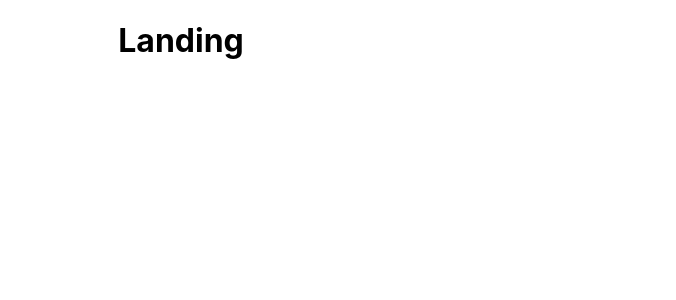
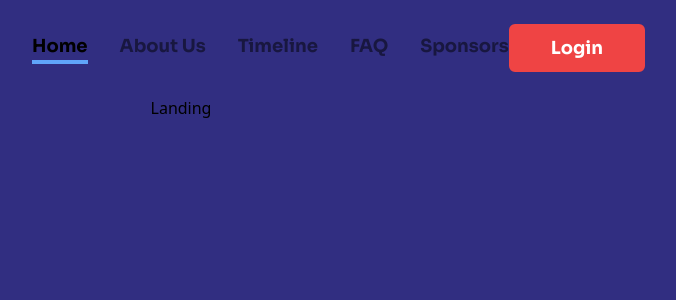
Before and after one commit to Cha195/QR-Child-Tracker, a React (Create React App) app: page / in a window 1280 px wide. Shown: the top 300 px of the page, without its empty margins (459-1135 px from the left). Built offline with nearby package versions, Linux system fonts and the light colour scheme.

Commit message:
feat: add navbar

```diff
--- a/public/index.html
+++ b/public/index.html
@@ -7,7 +7,7 @@
     <meta name="theme-color" content="#000000" />
     <meta
       name="description"
-      content="Web site created using create-react-app"
+      content="Child Tracker"
     />
     <link rel="apple-touch-icon" href="%PUBLIC_URL%/logo192.png" />
     <!--
@@ -24,7 +24,7 @@
       work correctly both with client-side routing and a non-root public URL.
       Learn how to configure a non-root public URL by running `npm run build`.
     -->
-    <title>React App</title>
+    <title>Child Tracker</title>
   </head>
   <body>
     <noscript>You need to enable JavaScript to run this app.</noscript>
--- a/src/App.js
+++ b/src/App.js
@@ -1,15 +1,28 @@
+import React, { useState } from 'react'
 import './App.css'
-import { BrowserRouter, Route, Redirect } from 'react-router-dom'
+import { BrowserRouter, Switch, Route, Redirect } from 'react-router-dom'
 import Home from './Pages/Home'
 import Landing from './Pages/Landing'
+import Navbar from './Components/Navbar'
 
 function App () {
+  const [navlinksOpen, setNavlinksOpen] = useState(false)
+
   return (
     <div className='App'>
       <BrowserRouter>
-        <Route exact path='/' component={Landing} />
-        <Route exact path='/home' component={Home} />
-        <Redirect to='/' />
+        <Navbar
+          navlinksOpen={navlinksOpen}
+          setNavlinksOpen={setNavlinksOpen}
+        />
+        {navlinksOpen && (
+          <div className='bg-white fixed top-0 left-0 opacity-50 z-30 w-screen h-full transition-all ease-in-out duration-300' />
+        )}
+        <Switch>
+          <Route exact path='/' component={Landing} />
+          <Route exact path='/home' component={Home} />
+          <Redirect to='/' />
+        </Switch>
       </BrowserRouter>
     </div>
   )
--- /dev/null
+++ b/src/Components/Navbar.jsx
@@ -0,0 +1,210 @@
+import React, { useEffect, useState, useRef } from 'react'
+import { useLocation, useHistory } from 'react-router-dom'
+import '../Styles/Navbar.css'
+
+const Navbar = ({
+  navlinksOpen,
+  setNavlinksOpen
+}) => {
+  const [startAnimation, setStartAnimation] = useState(true)
+  const location = useLocation()
+  const history = useHistory()
+
+  const pathname = location.pathname
+  const [navbarBg, setNavbarBg] = useState(false)
+
+  const navbarMobileRef = useRef(null)
+
+  // route we should go to
+  const [destination, setDestination] = useState(pathname)
+
+  useEffect(() => {
+    const handleClickOutside = (event) => {
+      if (
+        navbarMobileRef.current &&
+        !navbarMobileRef.current.contains(event.target)
+      ) {
+        setNavlinksOpen(false)
+      }
+    }
+    document.addEventListener('mousedown', handleClickOutside)
+
+    return () => {
+      document.removeEventListener('mousedown', handleClickOutside)
+    }
+  }, [navbarMobileRef, setNavlinksOpen])
+
+  const handleClick = (route) => {
+    if (!startAnimation) {
+      const dest = route
+      const currentStation = pathname
+      setNavlinksOpen(false)
+
+      if (dest && currentStation !== dest) {
+        setStartAnimation(true)
+        setDestination(dest)
+      }
+    }
+  }
+
+  useEffect(() => {
+    history.push(destination)
+    setStartAnimation(false)
+  }, [destination, history])
+
+  window.addEventListener('scroll', () => {
+    if (window.scrollY > 0) {
+      setNavbarBg(true)
+    } else {
+      setNavbarBg(false)
+    }
+  })
+
+  const handleNavbarOpen = () => {
+    setNavlinksOpen(!navlinksOpen)
+  }
+
+  return (
+    <>
+      {/* Navbar */}
+      <div
+        className={`fixed z-40 h-16 lg:h-20 w-full ${navbarBg ? 'bg-indigo-900 bottom-shadow' : ''} transition-all duration-300 ease-in-out`}
+      >
+        {/* Navbar Mobile */}
+        <div>
+          <div className='z-40 w-36 h-full lg:hidden'>
+            {/* Hamburger */}
+            <div
+              onClick={handleNavbarOpen}
+              className='z-40 flex flex-col mt-5 ml-5 justify-between w-8 h-5 transition-all ease-in-out duration-300 cursor-pointer lg:invisible'
+            >
+              <span
+                className='h-1 w-full rounded-lg bg-black'
+              />
+              <span
+                className='h-1 w-full rounded-lg bg-black'
+              />
+              <span
+                className='h-1 w-full rounded-lg bg-black'
+              />
+            </div>
+            {/* Links mobile */}
+            <div
+              ref={navbarMobileRef}
+              className={`bg-white text-black w-60 h-full flex flex-col font-sora items-center text-left top-0 z-60 transition-all ease-in-out duration-300 ${
+                navlinksOpen ? 'left-0 fixed' : '-left-96 absolute'
+              }`}
+            >
+              <div className='close' onClick={handleNavbarOpen} />
+              <h4
+                className={`nav-link ${
+                  pathname === '/' && 'nav-link-active'
+                } mt-32 mb-10 ${
+                  !startAnimation ? 'cursor-pointer hover:opacity-100' : ''
+                }`}
+                onClick={() => handleClick('/')}
+              >
+                Home
+              </h4>
+              <h4
+                className={`nav-link ${
+                  pathname === '/about' && 'nav-link-active'
+                } mb-10 ${
+                  !startAnimation ? 'cursor-pointer hover:opacity-100' : ''
+                }`}
+                onClick={() => handleClick('/about')}
+              >
+                About Us
+              </h4>
+              <h4
+                className={`nav-link ${
+                  pathname === '/timeline' && 'nav-link-active'
+                } mb-10 ${
+                  !startAnimation ? 'cursor-pointer hover:opacity-100' : ''
+                }`}
+                onClick={() => handleClick('/timeline')}
+              >
+                Timeline
+              </h4>
+              <h4
+                className={`nav-link ${
+                  pathname === '/faq' && 'nav-link-active'
+                } mb-10 ${
+                  !startAnimation ? 'cursor-pointer hover:opacity-100' : ''
+                }`}
+                onClick={() => handleClick('/faq')}
+              >
+                FAQ
+              </h4>
+              <h4
+                className={`nav-link ${
+                  pathname === '/sponsors' && 'nav-link-active'
+                } mb-10 ${
+                  !startAnimation ? 'cursor-pointer hover:opacity-100' : ''
+                }`}
+                onClick={() => handleClick('/sponsors')}
+              >
+                Sponsors
+              </h4>
+            </div>
+          </div>
+
+          {/* Navbar desktop */}
+          <div className='flex fixed items-center right-44 font-sora z-50 transition-all ease-in-out duration-300 top-6'>
+            <div
+              className='hidden lg:flex text-black'
+            >
+              <h4
+                className={`nav-link mr-8 ${
+                  pathname === '/' && 'nav-link-active'
+                } ${!startAnimation ? 'cursor-pointer hover:opacity-100' : ''}`}
+                onClick={() => handleClick('/')}
+              >
+                Home
+              </h4>
+              <h4
+                className={`nav-link mr-8 ${
+                  pathname === '/about' && 'nav-link-active'
+                } ${!startAnimation ? 'cursor-pointer hover:opacity-100' : ''}`}
+                onClick={() => handleClick('/about')}
+              >
+                About Us
+              </h4>
+              <h4
+                className={`nav-link mr-8 ${
+                  pathname === '/timeline' && 'nav-link-active'
+                } ${!startAnimation ? 'cursor-pointer hover:opacity-100' : ''}`}
+                onClick={() => handleClick('/timeline')}
+              >
+                Timeline
+              </h4>
+              <h4
+                className={`nav-link mr-8 ${
+                  pathname === '/faq' && 'nav-link-active'
+                } ${!startAnimation ? 'cursor-pointer hover:opacity-100' : ''}`}
+                onClick={() => handleClick('/faq')}
+              >
+                FAQ
+              </h4>
+              <h4
+                className={`nav-link ${
+                  pathname === '/sponsors' && 'nav-link-active'
+                } ${!startAnimation ? 'cursor-pointer hover:opacity-100' : ''}`}
+                onClick={() => handleClick('/sponsors')}
+              >
+                Sponsors
+              </h4>
+            </div>
+
+            {/* Login button */}
+            <div className='cursor-pointer z-50 px-10 py-2 rounded-md text-white border-solid text-lg font-bold font-sora border-2 bg-red-500 border-red-500 2xl:text-xl hover:bg-white hover:text-red-500 hover:border-white transition-all duration-300 ease-in-out'>
+              Login
+            </div>
+          </div>
+        </div>
+      </div>
+    </>
+  )
+}
+
+export default Navbar
--- a/src/Pages/Home.jsx
+++ b/src/Pages/Home.jsx
@@ -2,7 +2,7 @@ import React from 'react'
 
 const Home = () => {
   return (
-    <div>
+    <div className='h-screen bg-indigo-900'>
       <h1>Home</h1>
     </div>
   )
--- a/src/Pages/Landing.jsx
+++ b/src/Pages/Landing.jsx
@@ -2,7 +2,7 @@ import React from 'react'
 
 const Landing = () => {
   return (
-    <div>
+    <div className='h-screen bg-indigo-900 pt-24'>
       <h1>Landing</h1>
     </div>
   )
--- /dev/null
+++ b/src/Styles/Navbar.css
@@ -0,0 +1,43 @@
+.close {
+  position: absolute;
+  right: 32px;
+  top: 32px;
+  width: 32px;
+  height: 32px;
+  opacity: 0.3;
+  cursor: pointer;
+}
+
+.close:hover {
+  opacity: 1;
+}
+
+.close::before,
+.close::after {
+  position: absolute;
+  left: 15px;
+  content: " ";
+  height: 25px;
+  width: 2px;
+  background-color: #ddd;
+}
+
+.close::before {
+  transform: rotate(45deg);
+}
+
+.close::after {
+  transform: rotate(-45deg);
+}
+
+.backdrop {
+  width: 500%;
+}
+
+.background {
+  width: 350%;
+}
+
+.bottom-shadow {
+  box-shadow: 0 5px 5px -5px #333;
+}
--- a/src/index.css
+++ b/src/index.css
@@ -1,13 +1,37 @@
-body {
+@import url("https://fonts.googleapis.com/css2?family=Sora:wght@400;600;700&display=swap");
+
+@tailwind base;
+@tailwind components;
+@tailwind utilities;
+
+.nav-link {
+  @apply text-xl lg:text-lg z-30 font-bold opacity-50;
+}
+
+.nav-link-active {
+  @apply border-b-4 border-blue-400 opacity-100 cursor-default;
+}
+
+.nav-link-small {
+  @apply text-black font-sora cursor-pointer font-semibold;
+}
+
+.content-container {
+  @apply grid gap-4 py-5 px-7 text-xs text-center sm:text-sm sm:text-left relative z-10;
+}
+
+.grid-btn {
+  @apply font-bold my-4 w-full py-3 rounded-md text-sm;
+}
+
+.animate-obj {
+  @apply h-full absolute left-0 origin-center;
+}
+
+body,
+html {
   margin: 0;
-  font-family: -apple-system, BlinkMacSystemFont, 'Segoe UI', 'Roboto', 'Oxygen',
-    'Ubuntu', 'Cantarell', 'Fira Sans', 'Droid Sans', 'Helvetica Neue',
-    sans-serif;
+  padding: 0;
   -webkit-font-smoothing: antialiased;
   -moz-osx-font-smoothing: grayscale;
 }
-
-code {
-  font-family: source-code-pro, Menlo, Monaco, Consolas, 'Courier New',
-    monospace;
-}
```
